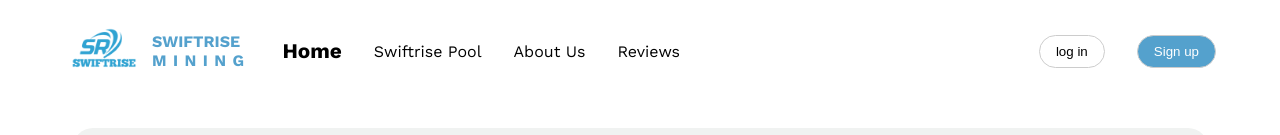
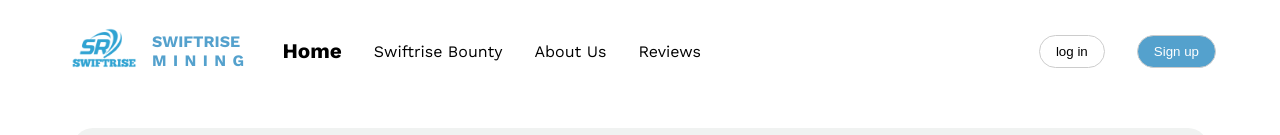
Before and after one commit to Tolujoh-n/SwiftRise-updated, a React (Vite) app: page / in a window 1280 px wide. Shown: the top 135 px of the page. Built offline with nearby package versions, Linux system fonts and the light colour scheme.

Commit message:
working on the nav

```diff
--- a/src/components/Nav/Nav.jsx
+++ b/src/components/Nav/Nav.jsx
@@ -20,7 +20,7 @@ const Nav = () => {
               </a>
             </li>
             <li>
-              <a href="#">Swiftrise Pool</a>
+              <a href="#">Swiftrise Bounty</a>
             </li>
             <li>
               <a href="#">About Us</a>
```
